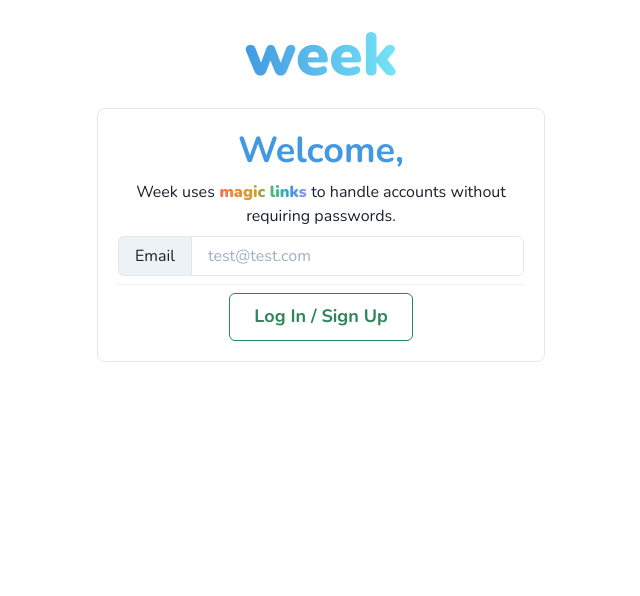
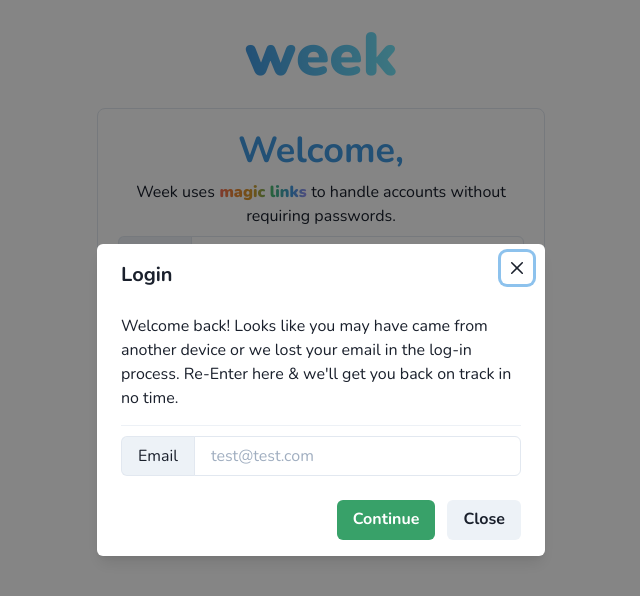
Before and after one commit to Ghosts/Safety-Spend, a React (Create React App) app: page / in a window 1280 px wide. Shown: the top 596 px of the page, without its empty margins (319-959 px from the left). Built offline with nearby package versions, Linux system fonts and the light colour scheme; no server answers; what @react-firebase/auth would draw is missing.

Commit message:
Date updates & login fixes

```diff
--- a/src/components/transactions/AddTransaction.tsx
+++ b/src/components/transactions/AddTransaction.tsx
@@ -45,7 +45,7 @@ export const AddTransaction = () => {
         type: getTypedTransactionType(type),
         amount: amount,
         description: description,
-        date: date,
+        date: new Date(date).toISOString(),
       })
     );
     toast({
--- a/src/pages/Login.tsx
+++ b/src/pages/Login.tsx
@@ -73,7 +73,6 @@ export const Login = () => {
   }, [error, history, toast, user]);
 
   useEffect(() => {
-    if (query.get("code")) {
     if (window.localStorage.getItem("emailForSignIn")) {
       setEmail(window.localStorage.getItem("emailForSignIn")!);
     }
@@ -82,7 +81,6 @@ export const Login = () => {
         onOpen();
       } else {
         signInWithEmail();
-        }
       }
     }
   }, [email, onOpen, query, signInWithEmail]);
@@ -136,6 +134,8 @@ export const Login = () => {
                     <Input
                       onChange={(event) => setEmail(event.target.value)}
                       variant="outline"
+                      type="email"
+                      defaultValue={email}
                       placeholder="test@test.com"
                     />
                   </InputGroup>
```
Lines whose indentation alone changed are shown as unchanged.
